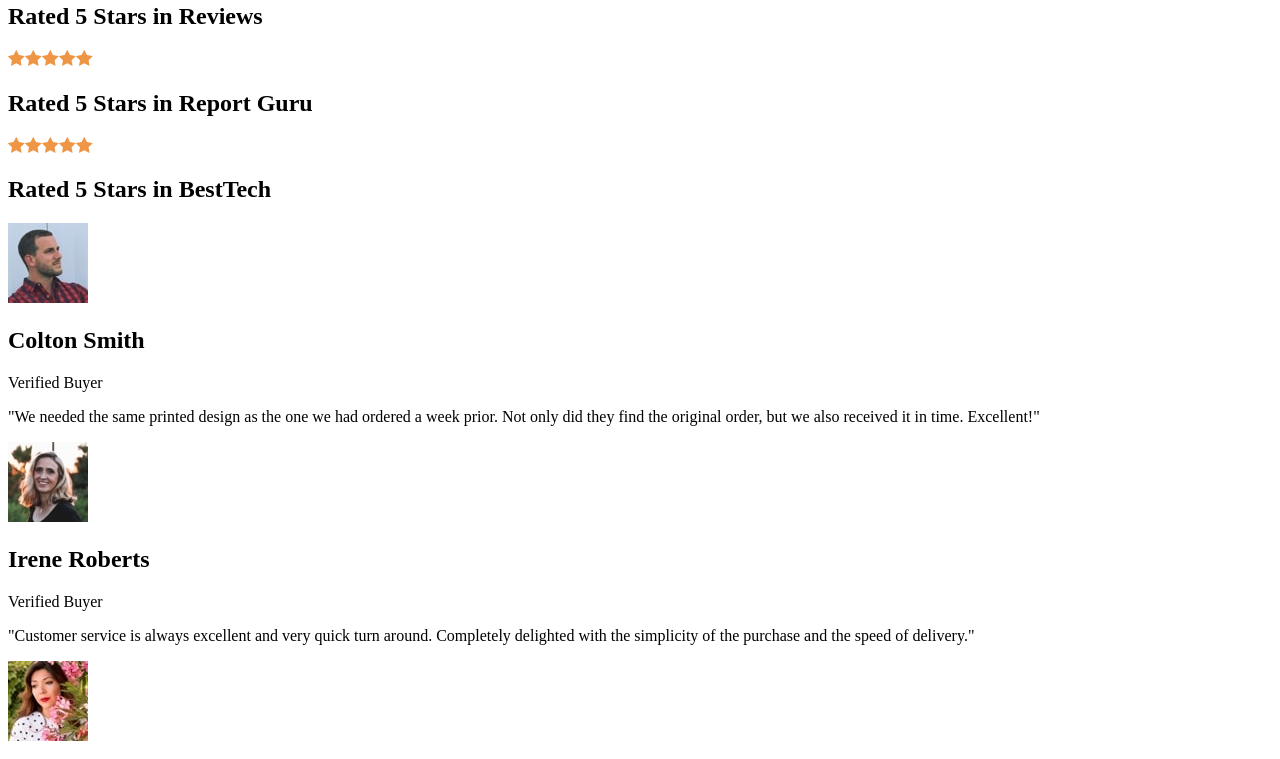
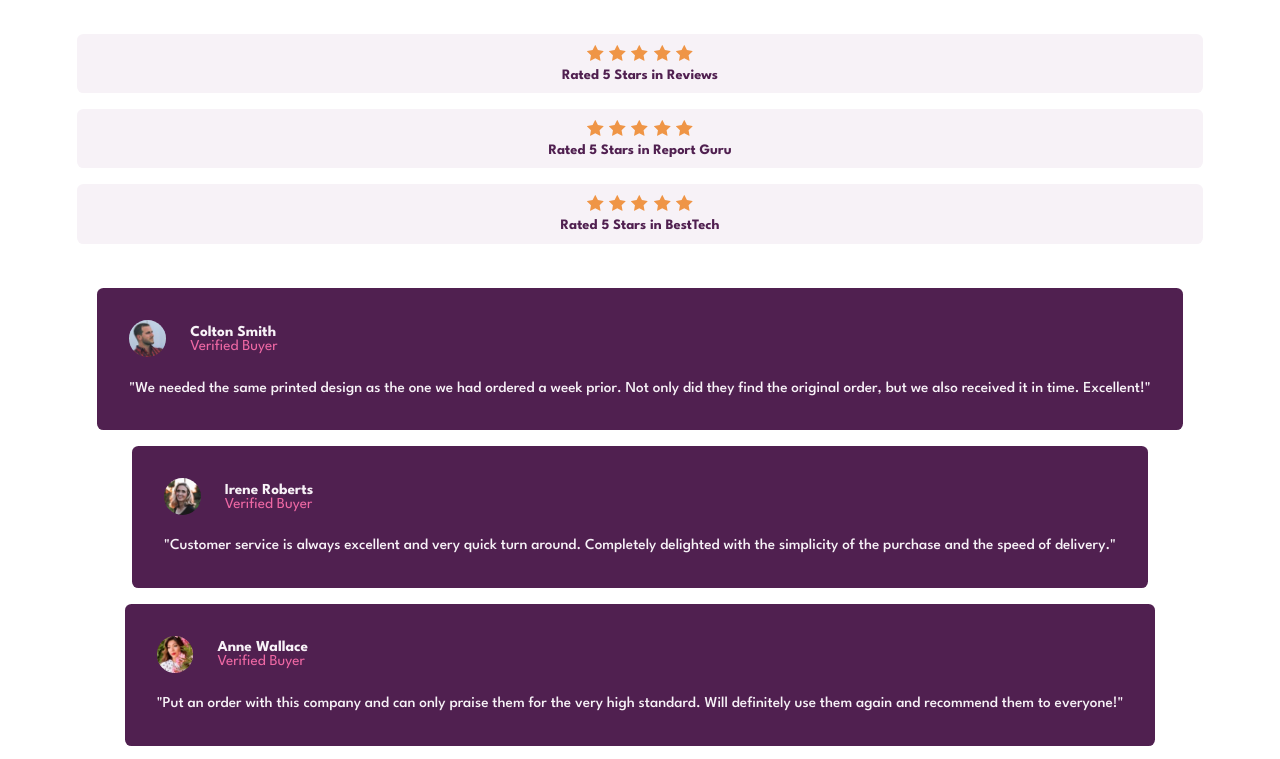
Before and after one commit to joanFaseDev/social-proof-section, a plain HTML site: page index.html in a window 1280 px wide. Shown: the part 151-910 px from the top of the page. Drawn offline with Linux system fonts and the light colour scheme.

Commit message:
index.html & style.css updated

```diff
--- a/index.html
+++ b/index.html
@@ -111,8 +111,10 @@
                 alt="Photo of a man named Colton Smith."
                 class="profil__img"
               />
+              <div class="profil__id">
                 <h2 class="profil__name">Colton Smith</h2>
                 <p class="profil__status">Verified Buyer</p>
+              </div>
             </div>
             <p class="profil__comment">
               "We needed the same printed design as the one we had ordered a
@@ -129,8 +131,10 @@
                 alt="Photo of a woman named Irene Roberts."
                 class="profil__img"
               />
+              <div class="profil__id">
                 <h2 class="profil__name">Irene Roberts</h2>
                 <p class="profil__status">Verified Buyer</p>
+              </div>
             </div>
             <p class="profil__comment">
               "Customer service is always excellent and very quick turn around.
@@ -147,8 +151,10 @@
                 alt="Photo of a woman named Anne Wallace."
                 class="profil__img"
               />
+              <div class="profil__id">
                 <h2 class="profil__name">Anne Wallace</h2>
                 <p class="profil__status">Verified Buyer</p>
+              </div>
             </div>
             <p class="profil__comment">
               "Put an order with this company and can only praise them for the
--- a/style.css
+++ b/style.css
@@ -0,0 +1,161 @@
+@import url("https://fonts.googleapis.com/css2?family=League+Spartan:wght@400;500;700&display=swap");
+
+:root {
+  /* Typography */
+  --font-family-default: "League Spartan", sans-serif;
+  --font-weight-default: 400;
+  --font-weight-medium: 500;
+  --font-weight-bold: 700;
+  --font-size-default: 15;
+
+  /* Primary Colors */
+  --color-font-heading: hsl(300, 43%, 22%);
+  --color-font-profil: hsl(333, 80%, 67%);
+
+  /* Neutral Colors */
+  --color-background-main: hsl(0, 0%, 100%);
+  --color-background-star: hsl(300, 24%, 96%);
+  --color-status: hsl(303, 10%, 53%);
+}
+
+*,
+*::before,
+*::after {
+  box-sizing: border-box;
+}
+
+html,
+body {
+  font-family: var(--font-family-default);
+  font-size: var(--font-size-default);
+  padding: 0;
+  margin: 0;
+}
+
+body {
+  display: flex;
+  justify-content: center;
+  align-items: center;
+  min-height: 100vh;
+}
+
+.main {
+  width: 88%;
+  margin: 3rem auto;
+}
+
+/*Introduction Card */
+.intro {
+  text-align: center;
+}
+
+.intro__title {
+  color: var(--color-font-heading);
+  line-height: 0.8;
+  letter-spacing: -1px;
+  font-size: 2.3rem;
+  padding: 0 1em;
+}
+
+.intro__paragraph {
+  color: var(--color-status);
+  font-weight: var(--font-weight-medium);
+  padding: 0 0.3em;
+  line-height: 1.3;
+  font-size: 1.01rem;
+  letter-spacing: 0;
+}
+
+/* Star Card */
+.star-cards {
+  margin: 1.8em 0;
+  display: flex;
+  flex-direction: column;
+  justify-content: space-evenly;
+  align-items: center;
+}
+
+.star__card {
+  background-color: var(--color-background-star);
+  width: 100%;
+  padding: 0.7em;
+  margin: 0.5em 0;
+  display: flex;
+  flex-direction: column;
+  justify-content: space-between;
+  align-items: center;
+  border-radius: 0.4rem;
+}
+
+.star__container {
+  display: flex;
+  justify-content: center;
+  align-items: center;
+  margin-bottom: 0.5em;
+}
+
+.star__img {
+  padding: 0 0.17em;
+}
+
+.star__title {
+  font-size: 0.9rem;
+  color: var(--color-font-heading);
+  margin: 0;
+}
+
+/* Profil Card */
+.profil-cards {
+  display: flex;
+  flex-direction: column;
+  justify-content: space-evenly;
+  align-items: center;
+}
+
+.profil__card {
+  background-color: var(--color-font-heading);
+  margin: 0.5em 0;
+  padding: 2em;
+  border-radius: 0.4rem;
+}
+
+.profil__img {
+  width: 2.3em;
+  height: 2.3em;
+  border-radius: 50%;
+  display: block;
+  object-fit: cover;
+  margin-right: 1.5em;
+}
+
+.profil__user {
+  display: flex;
+  justify-content: flex-start;
+  align-items: center;
+}
+
+.profil__name,
+.profil__status {
+  margin: 0;
+}
+
+.profil__name,
+.profil__comment {
+  color: var(--color-background-star);
+}
+
+.profil__name,
+.profil__status,
+.profil__comment {
+  font-size: 0.95rem;
+}
+
+.profil__status {
+  color: var(--color-font-profil);
+}
+
+.profil__comment {
+  font-weight: var(--font-weight-medium);
+  line-height: 1.3;
+  margin: 1.4em 0 0;
+}
```
Lines whose indentation alone changed are shown as unchanged.
